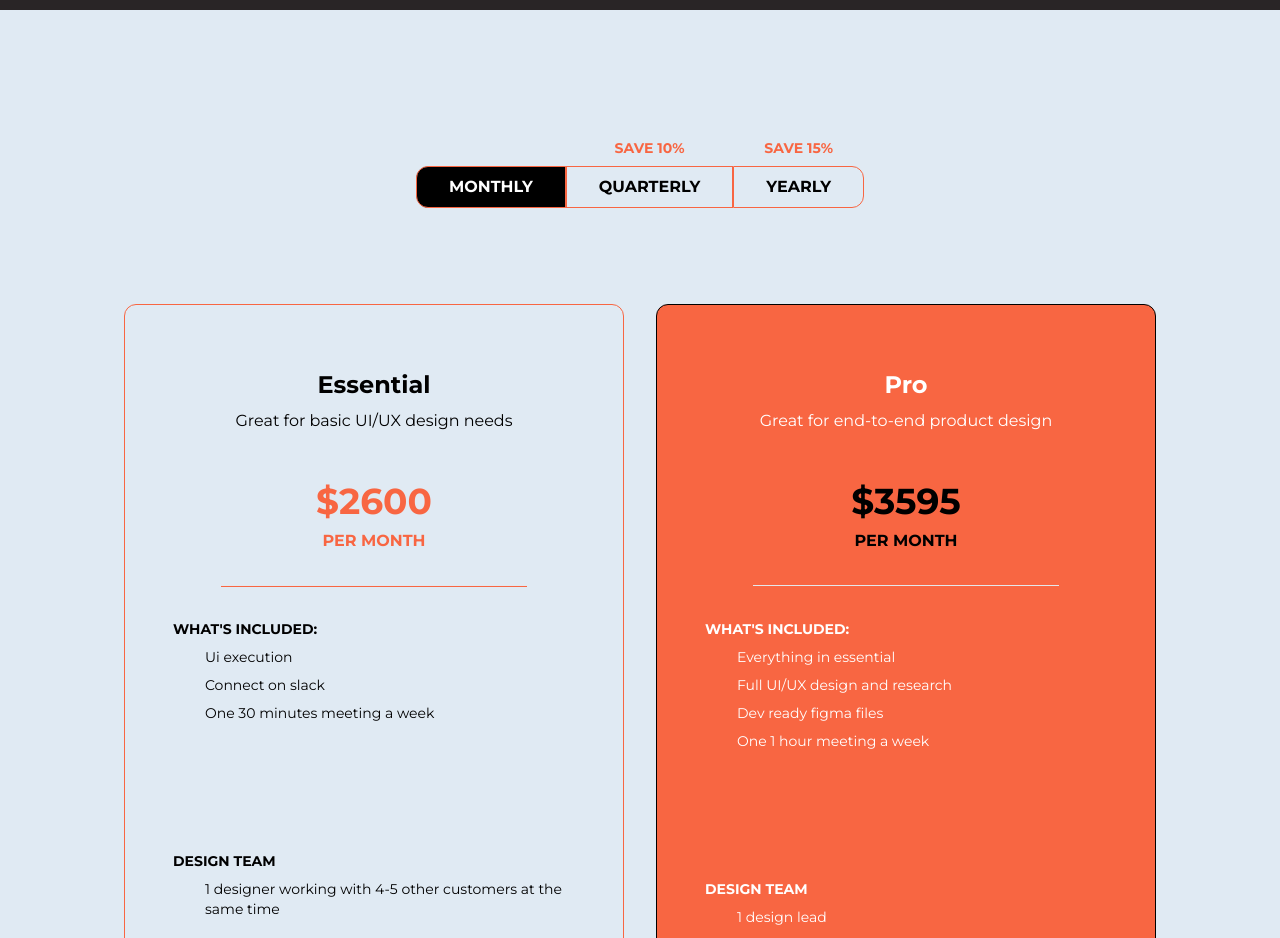
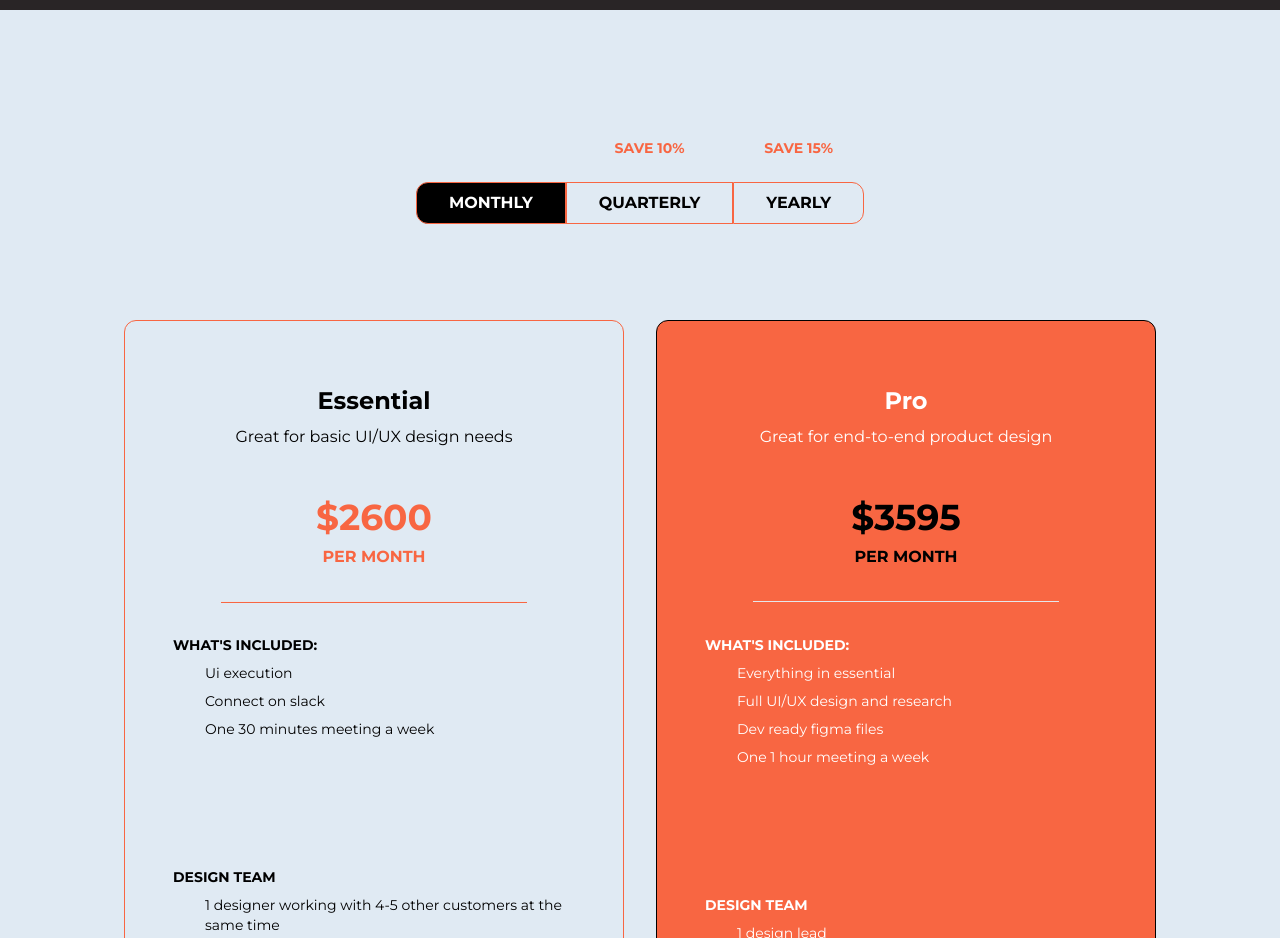
Before and after one commit to medagui1/saas, a React (Vite) app: page / in a window 1280 px wide. Shown: the part 7060-7998 px from the top of the page. Built offline with nearby package versions, Linux system fonts and the light colour scheme.

Commit message:
fixing the plan intervals

```diff
--- a/src/components/PlanIntervals.jsx
+++ b/src/components/PlanIntervals.jsx
@@ -3,18 +3,18 @@ import { plan_time_intervals } from "../constants";
 
 const PlanIntervals = ({ plan, setPlan }) => {
   return (
-    <div className="flex max-sm:text-sm max-sm:flex-col">
+    <div className="flex max-sm:text-sm max-sm:flex-col max-sm:gap-2 ">
       {plan_time_intervals.map((planInterval, index) => (
-        <div key={planInterval.time} className="">
+        <div key={planInterval.time} className="flex flex-col max-sm:flex-row-reverse justify-between gap-4 items-center">
           {planInterval.saving ? <p className="text-secondary font-bold uppercase text-sm mb-2"> {planInterval.saving} </p> : <p className="invisible mb-2 text-sm font-bold">Hidden Text</p>}
           <button
             onClick={() => {
               setPlan(plan_time_intervals[index]);
               console.log("the plan has changed to ", index);
             }}
-            className={` border-secondary border-[1px] px-8 py-2 font-bold ${
-              index === 0 && "rounded-l-xl"
-            } ${index === plan_time_intervals.length - 1 && "rounded-r-xl"} ${
+            className={` border-secondary border-[1px] sm:px-8 py-2 max-sm:w-[160px] font-bold max-sm:rounded-xl ${
+              index === 0 && "rounded-l-xl max-sm:rounded-xl"
+            } ${index === plan_time_intervals.length - 1 && "rounded-r-xl max-sm:rounded-xl"} ${
               planInterval === plan && "bg-black text-white border-black"
             }`}
           >
```
